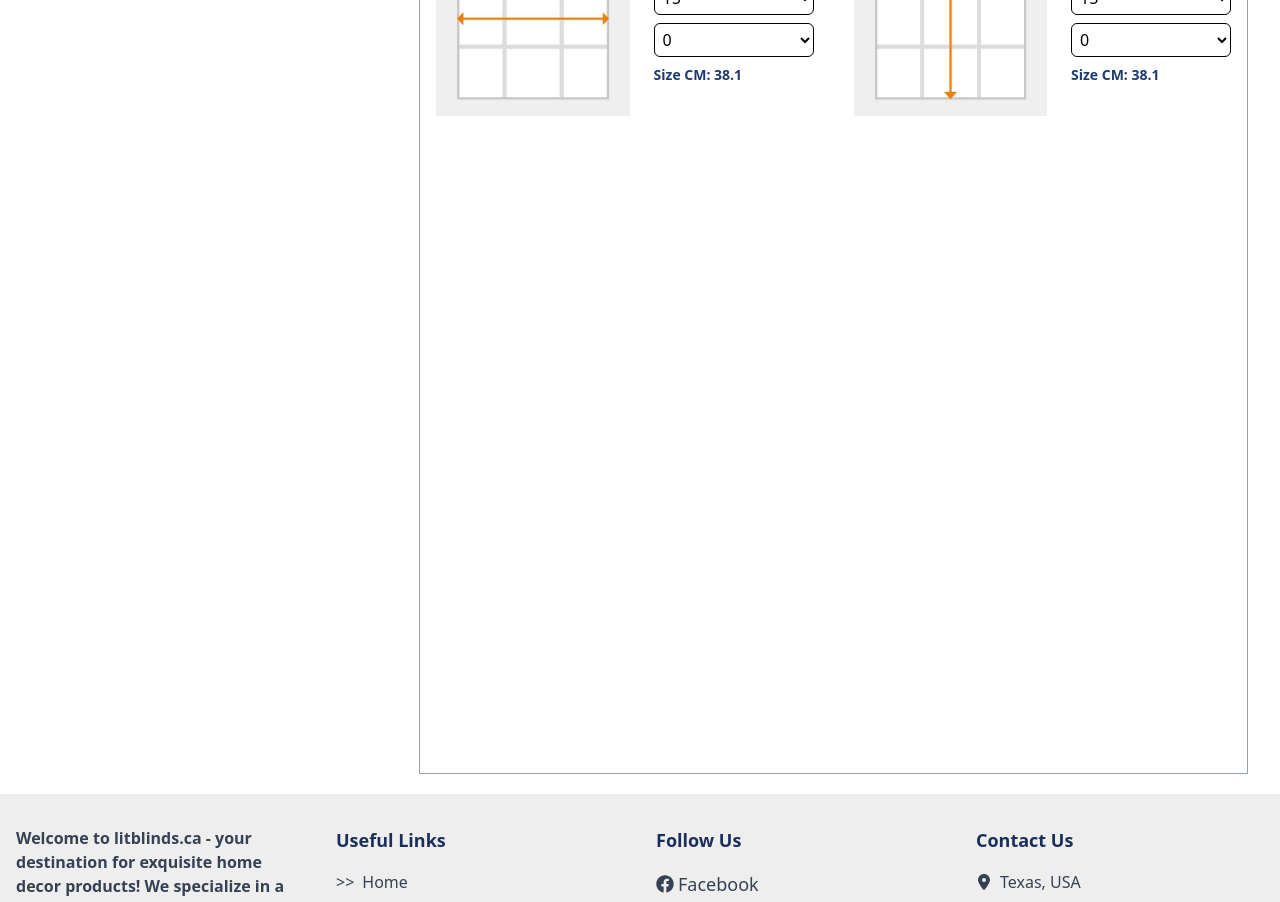
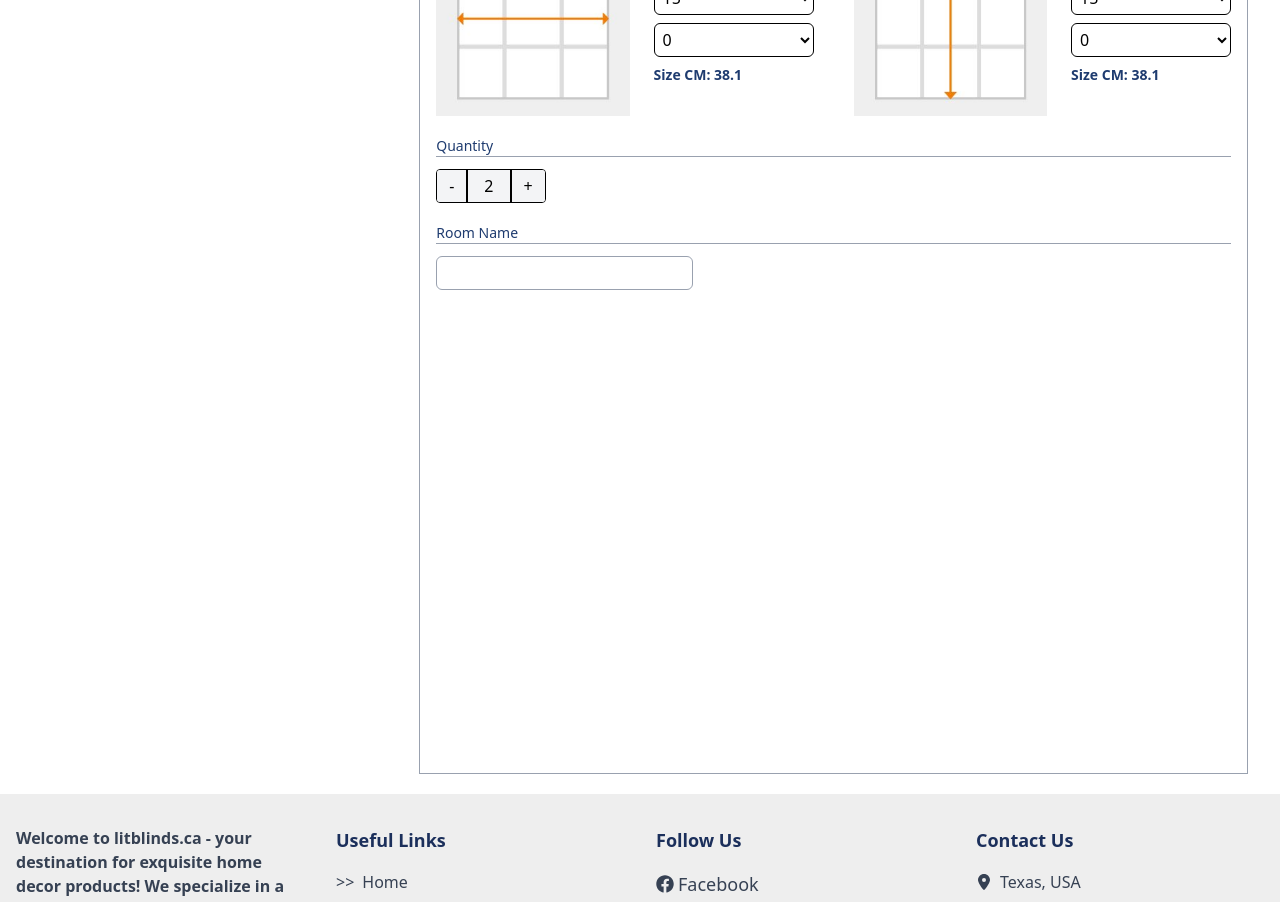
Before and after one commit to RobiulIslam08/litblinds, a React (Vite) app: page /window-blinds-singlepage in a window 1280 px wide. Shown: the part 1540-2442 px from the top of the page. Built offline with nearby package versions, Linux system fonts and the light colour scheme.

Commit message:
QuantifyCounter component create

```diff
--- /dev/null
+++ b/src/components/QuantityCounter.jsx
@@ -0,0 +1,35 @@
+import React, { useState } from 'react';
+
+const QuantityCounter = () => {
+  const [count, setCount] = useState(2);
+
+  const handleDecrease = () => {
+    if (count > 1) setCount(count - 1);
+  };
+
+  const handleIncrease = () => {
+    setCount(count + 1);
+  };
+
+  return (
+    <div className="inline-flex border rounded overflow-hidden mt-2 md:mt-3">
+      <button
+        onClick={handleDecrease}
+        className="px-3 py-1 bg-gray-100 hover:bg-gray-200 border-r"
+      >
+        -
+      </button>
+      <div className="px-4 py-1 text-center bg-gray-100 border-x">
+        {count}
+      </div>
+      <button
+        onClick={handleIncrease}
+        className="px-3 py-1 bg-gray-100 hover:bg-gray-200 border-l"
+      >
+        +
+      </button>
+    </div>
+  );
+};
+
+export default QuantityCounter;
--- a/src/pages/WindowBlindsSinglePage.jsx
+++ b/src/pages/WindowBlindsSinglePage.jsx
@@ -6,6 +6,7 @@ import { CiHeart } from 'react-icons/ci';
 import insideImage from '../assets/images/windowBlindsSinglePage/inside.jpg'
 import defaultWidth from '../assets/images/windowBlindsSinglePage/Default_Width.jpg'
 import defaultHeight from '../assets/images/windowBlindsSinglePage/Default_Height.jpg'
+import QuantityCounter from '../components/QuantityCounter';
 const WindowBlindsSinglePage = () => {
 	const [selectedImg, setSelectedImg] = useState(img1);
 
@@ -339,6 +340,21 @@ const WindowBlindsSinglePage = () => {
 
 					</div>
 
+					{/* quantity */}
+					<div>
+						<p className='text-primary text-sm mt-3 md:mt-4 lg:mt-5'>Quantity</p>
+						<hr className='text-gray-400 ' />
+						<QuantityCounter></QuantityCounter>
+
+					</div>
+
+					{/* Room Name */}
+					<div>
+						<p className='text-primary text-sm mt-3 md:mt-4 lg:mt-5'>Room Name</p>
+						<hr className='text-gray-400 ' />
+						<input type="text" className='border border-gray-400 rounded-md outline-none px-3 py-1 mt-2 md:mt-3' />
+					</div>
+
 
 
 				</div>
```
